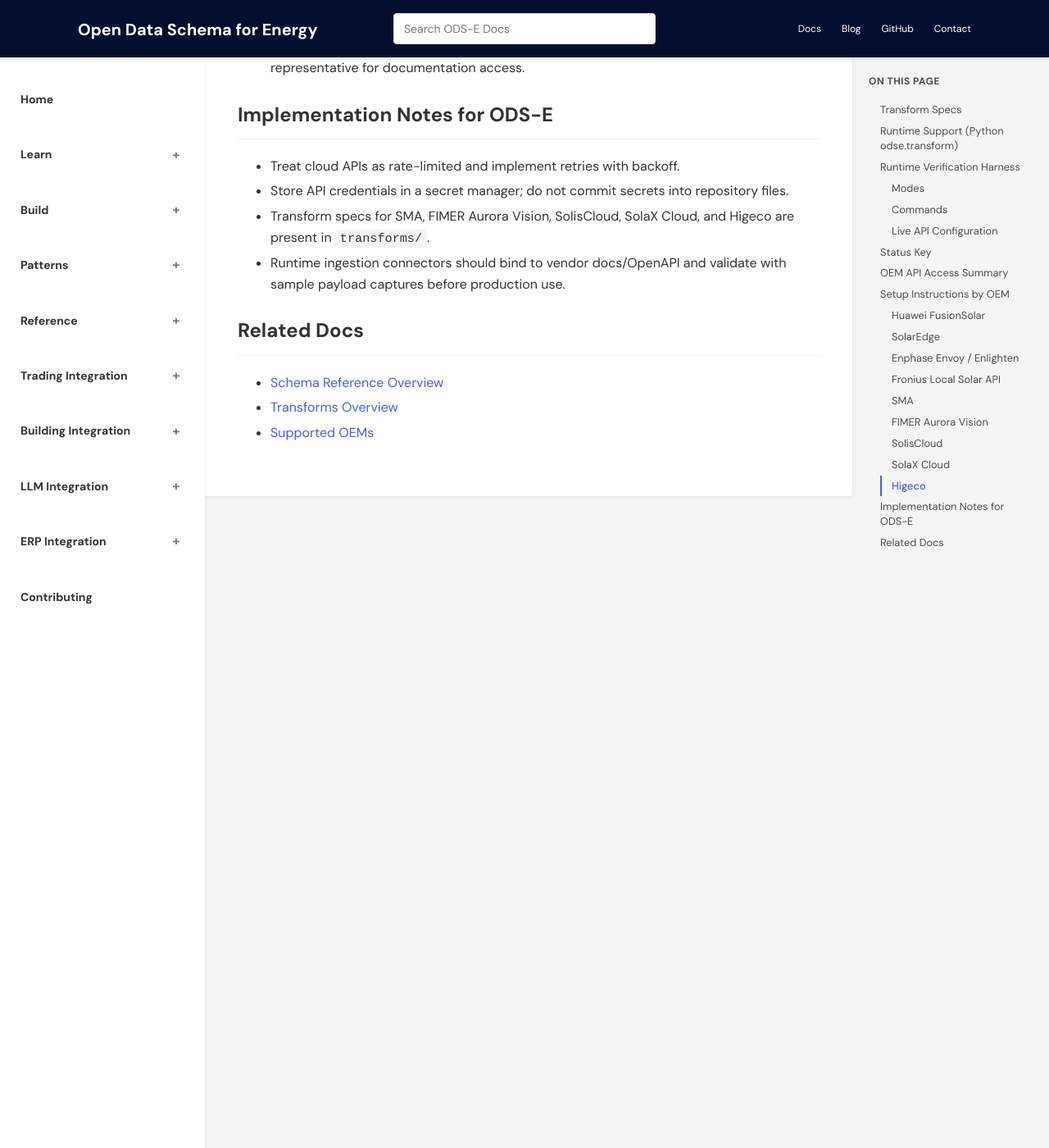
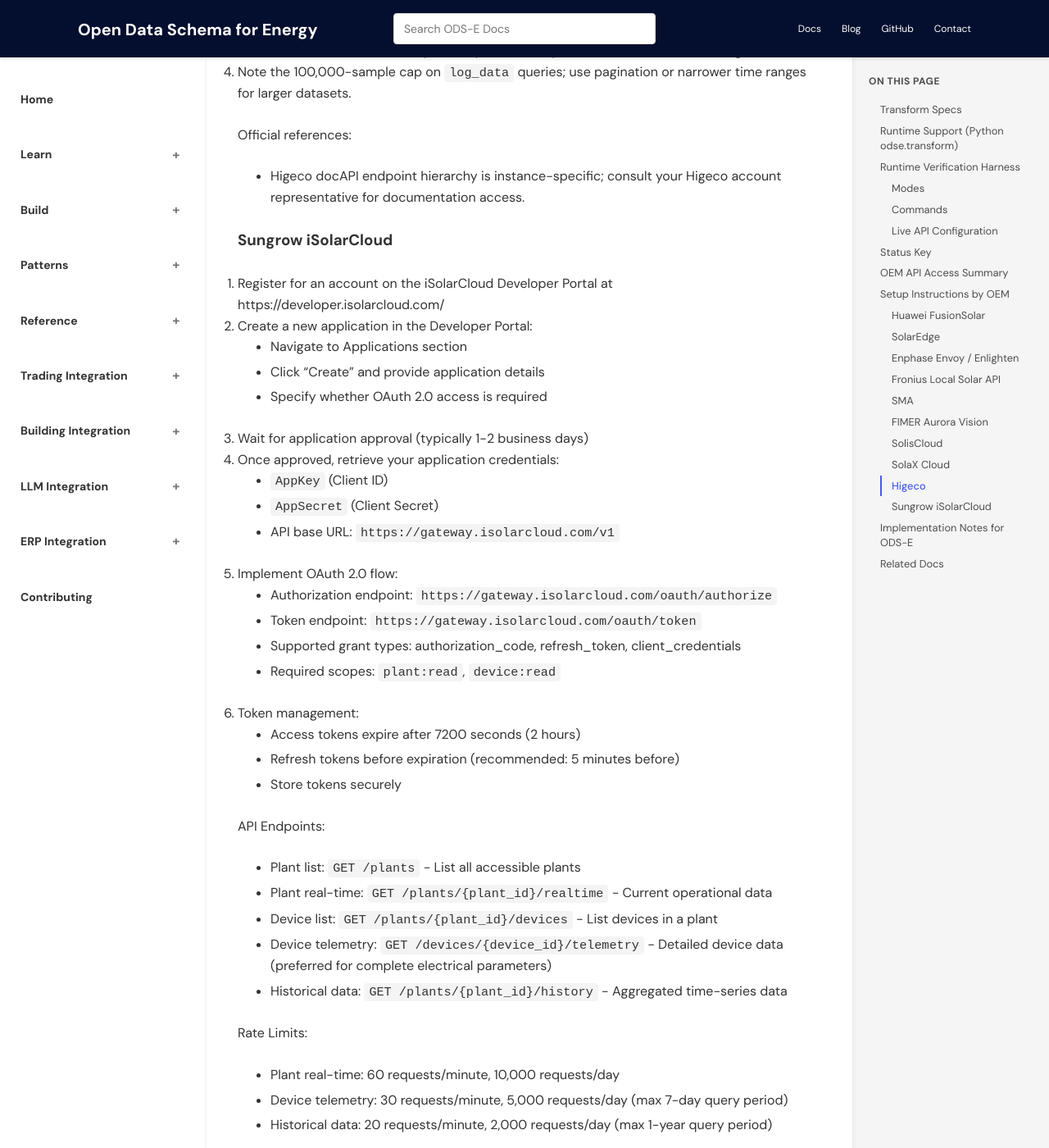
Before and after one commit to AsobaCloud/odse-docs, a Jekyll site: the page built from docs/schemas/inverter-api-access.md, in a window 1280 px wide and 1400 px high, scrolled down 7247 px. Shown: the whole window at 82% size. Built offline with Jekyll 4.4.1, drawn with Linux system fonts in a browser that asks for light colours; some of the changed text lies outside the part shown.

Commit message:
docs: add Sungrow iSolarCloud API setup instructions
- Add Sungrow to transform specs list
- Add sungrow/isolarcloud runtime support to table
- Add Sungrow iSolarCloud to OEM API Access Summary
- Add comprehensive setup instructions for Sungrow iSolarCloud API
- Update last reviewed date to 2026-05-01

```diff
--- a/docs/schemas/inverter-api-access.md
+++ b/docs/schemas/inverter-api-access.md
@@ -23,6 +23,7 @@
 - Solis: `transforms/soliscloud-api.yaml`
 - SolaX: `transforms/solaxcloud-api-v2.yaml`
 - Higeco: `transforms/higeco-api.yaml`
+- Sungrow: `transforms/sungrow-isolarcloud-api.yaml`
 
 ## Runtime Support (Python `odse.transform`)
 
@@ -39,6 +40,7 @@
 | `sma` | Implemented (normalized contract input) |
 | `solis`, `soliscloud` | Implemented (normalized contract input) |
 | `higeco` | Implemented (normalized contract input) |
+| `sungrow`, `isolarcloud` | Implemented |
 
 ## Runtime Verification Harness
 
@@ -108,6 +110,7 @@
 | SolisCloud | Included (Spec) | Cloud API | Complete Solis cooperation/application process and receive API activation materials | OAuth2 with AppKey/AppSecret |
 | SolaX Cloud | Included (Spec) | Cloud API | Generate API token in Solax Cloud third-party ecosystem settings | API token |
 | Higeco | Included (Spec) | Cloud API (docAPI) | Obtain API credentials from Higeco for target instance | Bearer token (POST /authenticate) |
+| Sungrow iSolarCloud | Included | Cloud API (Developer Portal) | Register app in iSolarCloud Developer Portal and obtain API credentials | OAuth2 (authorization code, refresh token, client credentials) |
 
 ## Setup Instructions by OEM
 
@@ -209,6 +212,43 @@
 Official references:
 - Higeco docAPI endpoint hierarchy is instance-specific; consult your Higeco account representative for documentation access.
 
+### Sungrow iSolarCloud
+
+1. Register for an account on the iSolarCloud Developer Portal at https://developer.isolarcloud.com/
+2. Create a new application in the Developer Portal:
+   - Navigate to Applications section
+   - Click "Create" and provide application details
+   - Specify whether OAuth 2.0 access is required
+3. Wait for application approval (typically 1-2 business days)
+4. Once approved, retrieve your application credentials:
+   - `AppKey` (Client ID)
+   - `AppSecret` (Client Secret)
+   - API base URL: `https://gateway.isolarcloud.com/v1`
+5. Implement OAuth 2.0 flow:
+   - Authorization endpoint: `https://gateway.isolarcloud.com/oauth/authorize`
+   - Token endpoint: `https://gateway.isolarcloud.com/oauth/token`
+   - Supported grant types: authorization_code, refresh_token, client_credentials
+   - Required scopes: `plant:read`, `device:read`
+6. Token management:
+   - Access tokens expire after 7200 seconds (2 hours)
+   - Refresh tokens before expiration (recommended: 5 minutes before)
+   - Store tokens securely
+
+API Endpoints:
+- Plant list: `GET /plants` - List all accessible plants
+- Plant real-time: `GET /plants/{plant_id}/realtime` - Current operational data
+- Device list: `GET /plants/{plant_id}/devices` - List devices in a plant
+- Device telemetry: `GET /devices/{device_id}/telemetry` - Detailed device data (preferred for complete electrical parameters)
+- Historical data: `GET /plants/{plant_id}/history` - Aggregated time-series data
+
+Rate Limits:
+- Plant real-time: 60 requests/minute, 10,000 requests/day
+- Device telemetry: 30 requests/minute, 5,000 requests/day (max 7-day query period)
+- Historical data: 20 requests/minute, 2,000 requests/day (max 1-year query period)
+
+Official references:
+- https://developer.isolarcloud.com/
+
 ## Implementation Notes for ODS-E
 
 - Treat cloud APIs as rate-limited and implement retries with backoff.
```
Also changed, not shown: other parts of docs/schemas/inverter-api-access.md (+3 -3 lines).
